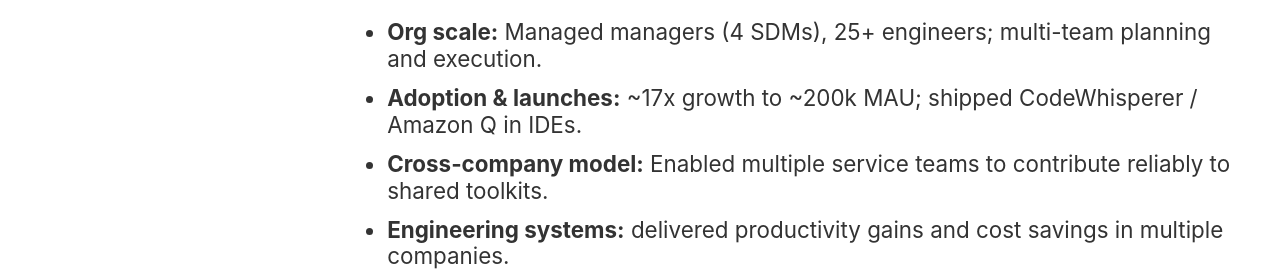
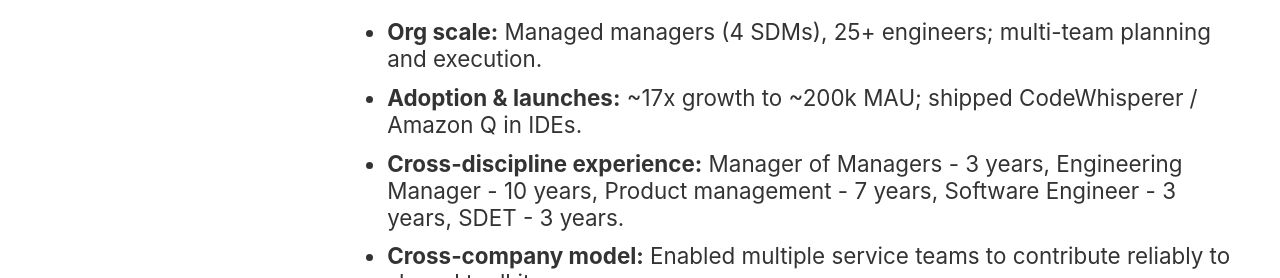
Before and after one commit to george-holt/george-holt.github.io, a website: page index.html in a window 1280 px wide. Shown: the part 485-763 px from the top of the page. Drawn offline with Linux system fonts and the light colour scheme.

Commit message:
Enhance personal bio and update resume link in index.html
- Added a new section to the personal bio in index.html detailing cross-discipline experience and leadership roles.
- Updated the resume link to include a personal website for better accessibility.

```diff
--- a/index.html
+++ b/index.html
@@ -706,6 +706,12 @@
                   MAU; shipped CodeWhisperer / Amazon Q in IDEs.
                 </li>
                 <li>
+                  <strong>Cross-discipline experience:</strong> Manager of
+                  Managers - 3 years, Engineering Manager - 10 years, Product
+                  management - 7 years, Software Engineer - 3 years, SDET - 3
+                  years.
+                </li>
+                <li>
                   <strong>Cross-company model:</strong> Enabled multiple service
                   teams to contribute reliably to shared toolkits.
                 </li>
```
Also changed, not shown: 1 other file.
